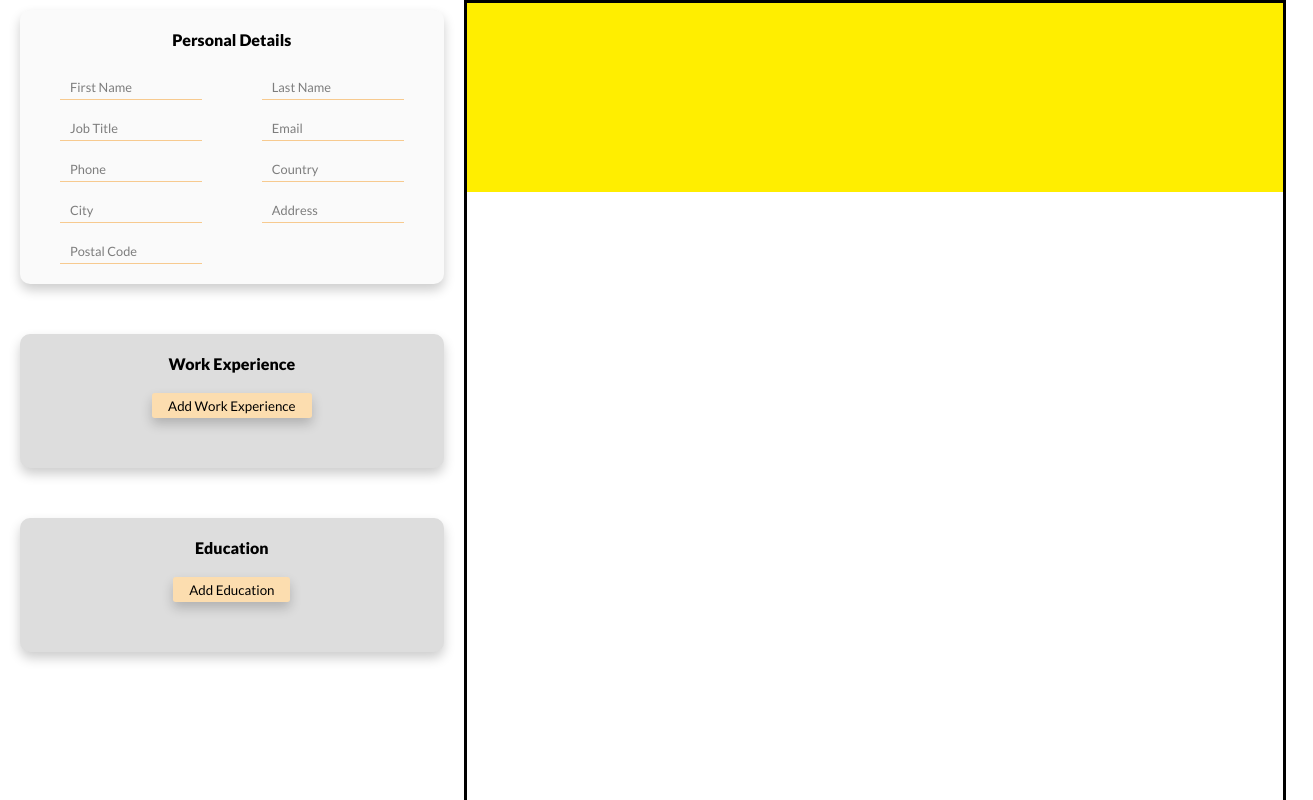
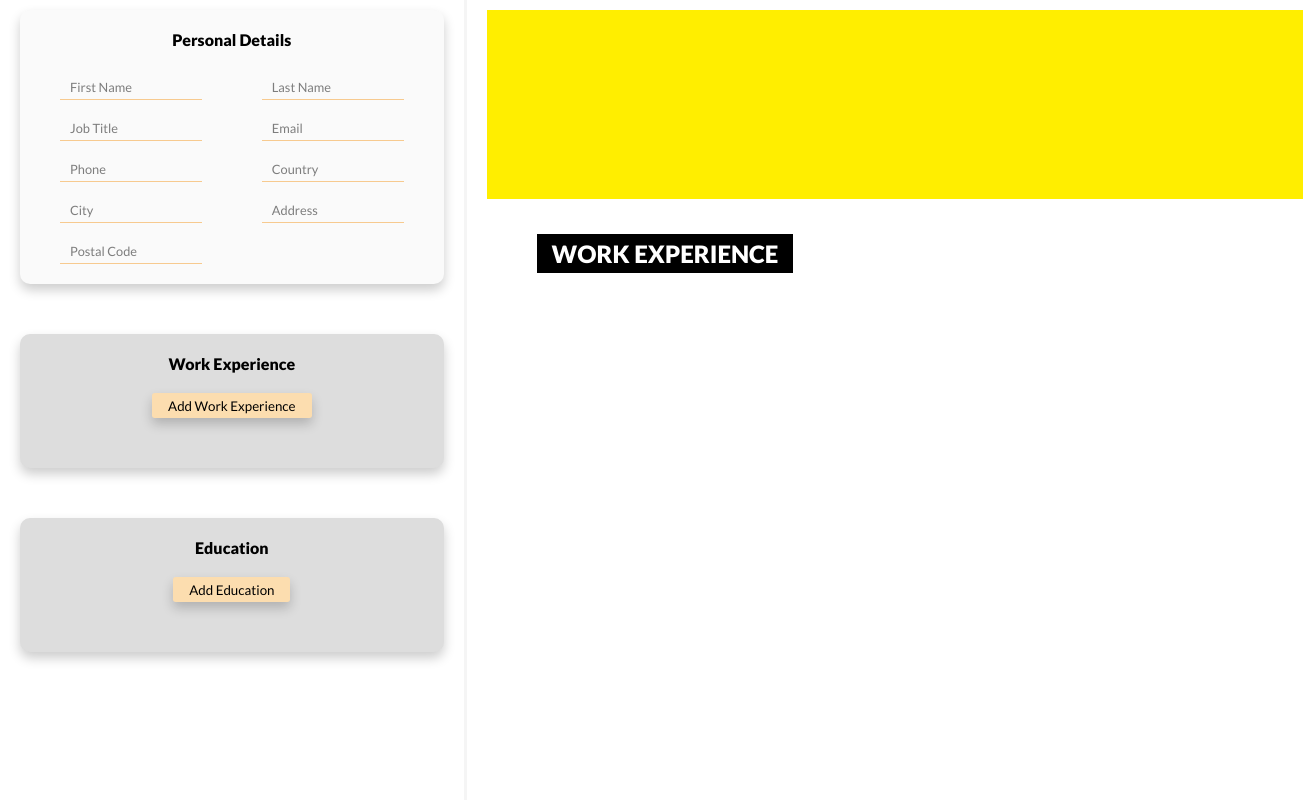
Before and after one commit to raps2019/resume-builder-Superseded-, a React (Create React App) app: page / in a window 1280 px wide. Shown: the top 800 px of the page, 1313 px wide, since content can reach past the window. Built offline with nearby package versions, Linux system fonts and the light colour scheme.

Commit message:
Added sorting of date and added work experience to CV

```diff
--- a/src/components/Main.js
+++ b/src/components/Main.js
@@ -47,6 +47,9 @@ class Main extends Component {
   }
 
   handleAddWorkExperience = (e) => {
+    // const workExperienceCopy = this.state.workExperience;
+    // workExperienceCopy.sort((a, b) => (new Date(a.startDate)) - (new Date(b.startDate)))
+
     this.setState((prevState) => ({
       workExperience: [{
         id: Date.now().toString(),
@@ -58,7 +61,7 @@ class Main extends Component {
         city:'',
         country:'',
         description: '',
-      }, ...prevState.workExperience],
+      }, ...prevState.workExperience.sort((a, b) => (new Date(b.startDate)) - (new Date(a.startDate)))],
     }))
   }
 
@@ -126,7 +129,7 @@ class Main extends Component {
 
   render() {
     return (
-      <div className="content-container">
+      <div className="container__main">
         <FormsContainer
           handlePersonalDetailsChange={this.handlePersonalDetailsChange}
           personalDetails={this.state.personalDetails}
@@ -141,7 +144,11 @@ class Main extends Component {
           handleDeleteEducation={this.handleDeleteEducation}
           handleShowEducation={this.handleShowEducation}
         />
-        <PreviewContainer personalDetails={this.state.personalDetails} />
+        <PreviewContainer
+          personalDetails={this.state.personalDetails}
+          workExperience={this.state.workExperience}
+          education={this.state.education}
+       />
       </div>
     )
   }
--- a/src/components/forms/FormsContainer.js
+++ b/src/components/forms/FormsContainer.js
@@ -5,7 +5,7 @@ import WorkExperience from './WorkExperience'
 
 function FormsContainer(props) {
   return (
-    <div className="forms-container">
+    <div className="container__forms">
       <PersonalDetails
         personalDetails={props.personalDetails}
         handlePersonalDetailsChange={props.handlePersonalDetailsChange}
--- a/src/components/forms/PersonalDetails.js
+++ b/src/components/forms/PersonalDetails.js
@@ -37,7 +37,7 @@ function PersonalDetails(props) {
           </div>
           <div className='container__input'>
             <input
-              type='email'
+              type='text'
               className='input'
               value={props.email}
               onChange={(e) => props.handlePersonalDetailsChange('email',e)}
--- a/src/components/forms/WorkExperience.js
+++ b/src/components/forms/WorkExperience.js
@@ -14,7 +14,7 @@ function WorkExperience(props) {
   item.show === true ?
     (<div key={item.id} className='container__form container__form--category'>
       <div className='grid grid--category-heading grid--category-heading--maximized'>
-        <h2 className='heading2'>{item.employer && item.jobTitle ? `${item.jobTitle} (${item.employer})` : `Enter Work Experience Details`} </h2>
+        <h2 className='heading2'>{item.employer && item.jobTitle ? `${item.jobTitle}  at ${item.employer}` : `Enter Work Experience Details`} </h2>
         <button className='button button__hide-details' onClick={()=>{handleShowWorkExperience(item.id)}}>Hide Details</button>
       </div>
       <div className='grid grid--form'>
@@ -93,7 +93,7 @@ function WorkExperience(props) {
     </div>) :
      (<div key={item.id} className='container__form container__form--category'>
         <div className='grid grid--category-heading grid--category-heading--minimized'>
-          <h2 className='heading2'>{item.employer && item.jobTitle ? `${item.jobTitle} (${item.employer})` : `Enter Work Experience Details`} </h2>
+          <h2 className='heading2'>{item.employer && item.jobTitle ? `${item.jobTitle} at ${item.employer}` : `Enter Work Experience Details`} </h2>
           <button className='button button__show-details' onClick={()=>{handleShowWorkExperience(item.id)}}>Show Details</button>
         </div>
       </div>)
--- /dev/null
+++ b/src/components/preview/CvEducation.js
@@ -0,0 +1,13 @@
+import React from 'react'
+
+function CvEducation(props) {
+
+  const {education} = props;
+
+  return (
+    <div>
+    </div>
+  )
+}
+
+export default CvEducation
--- a/src/components/preview/CvHeader.js
+++ b/src/components/preview/CvHeader.js
@@ -18,12 +18,12 @@ function CvHeader(props) {
   }
 
   return (
-      <div className="cv-header-container">
-        <div className="cv-name-container">
-          <h2 className='cv-name-text'>{personalDetails.firstName.toUpperCase()}</h2>
-          {(personalDetails.lastName? <h2 className='cv-name-text'>{personalDetails.lastName.toUpperCase()}</h2> : null)}
+      <div className="cv__header">
+        <div className="cv__name">
+          <h2>{personalDetails.firstName.toUpperCase()}</h2>
+          {(personalDetails.lastName? <h2>{personalDetails.lastName.toUpperCase()}</h2> : null)}
         </div>
-        <div className='cv-personal-details-container'>
+        <div className='cv__personal-details'>
           {(personalDetails.jobTitle ? <h3>{personalDetails.jobTitle}</h3> : null)}
           {(personalDetails.address ? <p>{addressLine1}</p> : null)}
           {(personalDetails.city ? <p>{addressLine2}</p> : null)}
--- /dev/null
+++ b/src/components/preview/CvWorkExperience.js
@@ -0,0 +1,56 @@
+import React from 'react'
+
+function CvWorkExperience(props) {
+
+  const {workExperience} = props;
+
+  const workExperienceCopy = workExperience.slice()
+
+  workExperienceCopy.sort((a, b) => (new Date(b.startDate)) - (new Date(a.startDate)))
+
+  const itemHeading = (item) => {
+    if (item.jobTitle && item.employer && item.city && item.country) {
+      return `${item.jobTitle} at ${item.employer}, ${item.city}, ${item.country}`
+    } else if (item.jobTitle && item.employer && item.city) {
+      return `${item.jobTitle} at ${item.employer}, ${item.city}`
+    } else if (item.jobTitle && item.employer) {
+      return `${item.jobTitle} at ${item.employer}`
+    }
+  }
+
+
+
+  const dateRange = (item) => {
+    const month = ['JAN','FEB','MAR','APR','MAY','JUN','JUL','AUG','SEP','OCT','NOV','DEC'];
+
+    if (item.startDate && item.endDate) {
+    const startDate = new Date(item.startDate);
+    const endDate = new Date(item.endDate)
+
+    return (`${month[startDate.getMonth()]} ${startDate.getFullYear()} - ${month[endDate.getMonth()]} ${endDate.getFullYear()}`)
+    }
+  }
+
+
+
+  const workExperienceList = workExperienceCopy.map( item => {
+    return (
+      <div key={item.id} className='cv__category-item'>
+        <div className='cv__category-item-heading'>{itemHeading(item)}</div>
+        <div className='cv__category-item-date-range'>{dateRange(item)}</div>
+        <div className='cv__category-item-textarea'>{item.description}</div>
+      </div>
+    )
+  })
+
+  return (
+    <div className="cv__category">
+      <div className='cv__category-heading'>
+      <h2 className='cv__category-heading-text'>WORK EXPERIENCE</h2>
+      </div>
+      {workExperienceList}
+    </div>
+  )
+}
+
+export default CvWorkExperience
--- a/src/components/preview/PreviewContainer.js
+++ b/src/components/preview/PreviewContainer.js
@@ -1,13 +1,18 @@
 import React from 'react'
 import '../styles.css'
+import CvEducation from './CvEducation'
 import CvHeader from './CvHeader'
+import CvWorkExperience from './CvWorkExperience'
 
 function PreviewContainer(props) {
 
 
   return (
-    <div className="cv-page">
+    <div className="cv__page">
       <CvHeader personalDetails={props.personalDetails} />
+      <CvWorkExperience workExperience={props.workExperience} />
+      <CvEducation education={props.education} />
+
     </div>
   )
 }
--- a/src/components/styles.css
+++ b/src/components/styles.css
@@ -98,6 +98,7 @@ html, body, div, h1, h2, h3, h4, h5, h6, p, input, label, button
 /* Hide the date picker yyyy-mm-dd to show label when not in focus */
 ::-webkit-datetime-edit { color: transparent; }
 :focus::-webkit-datetime-edit { color: #000; }
+:valid::-webkit-datetime-edit { color: #000; }
 
 .grid {
   display: grid;
@@ -211,109 +212,91 @@ html, body, div, h1, h2, h3, h4, h5, h6, p, input, label, button
   }
 
 
+/* CV styling */
+
+.container__main {
+  display: grid;
+  grid-auto-flow: column;
+  gap: 10px;
+}
 
 
-
-
-
-
-
-
-
-
-
-  /* Old Naming below */
-
-
-.content-container {
-  display: grid;
-  grid-auto-flow: column;
-  gap: 0;
+.container__forms {
+  width: calc(100vw - 216mm);
+  border-right: solid 3px var(--light)
 }
 
-.forms-container {
-  width: calc(100vw - 216mm);
-}
-
-.cv-page {
+.cv__page {
   justify-self: right;
   width: 216mm;
   min-height: 279mm;
-  border: black solid 3px;
-  background-color: white;
+  padding: 10px;
 }
 
-.cv-header-container {
+.cv__header {
   background-color: #ffee00;
   height: 50mm;
   display: grid;
   grid-template-columns: 50% 50%;
-
+  margin-bottom: 15px;
 }
 
-.cv-name-container {
+.cv__name {
   display: grid;
   align-content: center;
-  justify-content: center;
+  justify-content: left;
   font-size: 2em;
+  padding-left: 50px;
 }
 
-.cv-personal-details-container {
+.cv__personal-details {
   display: grid;
   align-content: center;
-  justify-content: center;
+  justify-content: right;
+  padding-right: 50px;
   font-size: 0.75em;
 }
 
-.cv-personal-details-container > * {
+.cv__personal-details > * {
   padding: 3px 0;
   text-align: right;
 }
 
-/* .personal-details-input-container {
-  display: grid;
-  grid-template-columns: 50% 50%;
+.cv__category {
+  padding: 20px 50px;
+  /* background-color: red; */
 }
 
-.personal-details-input-container > div {
+.cv__category-heading {
+  font-size: 1em;
+  background-color: #000;
+  color: white;
+  padding: 5px 15px;
+  margin-bottom: 15px;
+  width: fit-content;
+}
+
+.cv__category-item-textarea {
+  white-space: pre-line;
+}
+
+.cv__category-item {
+  padding: 20px 0px 5px 0px;
   display: grid;
   grid-auto-flow: row;
-  padding: 5px 10px;
-} */
-
-/* .personal-details-input-container > input {
-  width: 100%;
-} */
-
-/* * > label {
-  font-size: 0.75em;
-} */
-
-/* .input-category-heading {
-  text-align: left;
-  padding: 10px;
 }
 
-.work-experience-item-container {
-  padding: 10px 10px;
+.cv__category-item-heading {
+  font-size: 1em;
+  font-weight: 700;
 }
 
-.work-experience-item-input-container {
-  display: grid;
-  grid-template-columns: 50% 50%;
+.cv__category-item-date-range {
+  color: #323232;
+  font-size: 0.9em;
 }
 
-.work-experience-item-input-container > div {
-  display: grid;
-  grid-auto-flow: row;
-  padding: 5px 10px;
+.cv__category-item-textarea {
+  padding: 15px 15px 0px 15px;
+  font-size: 0.9em;
 }
-.work-experience-item-input-container > .description-input {
-  grid-column: 1 / 3;
-}
-
-.job-title-heading {
-  text-align: center;
-  color: grey;
-}
- */
```
